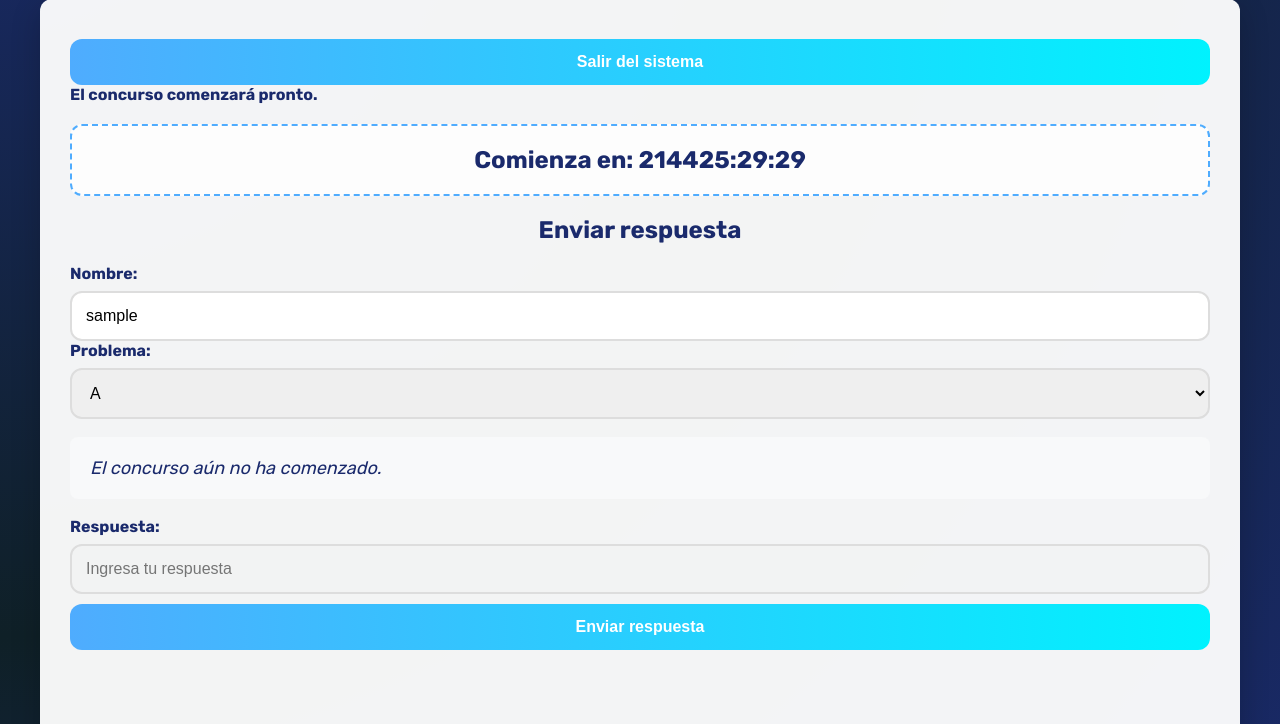
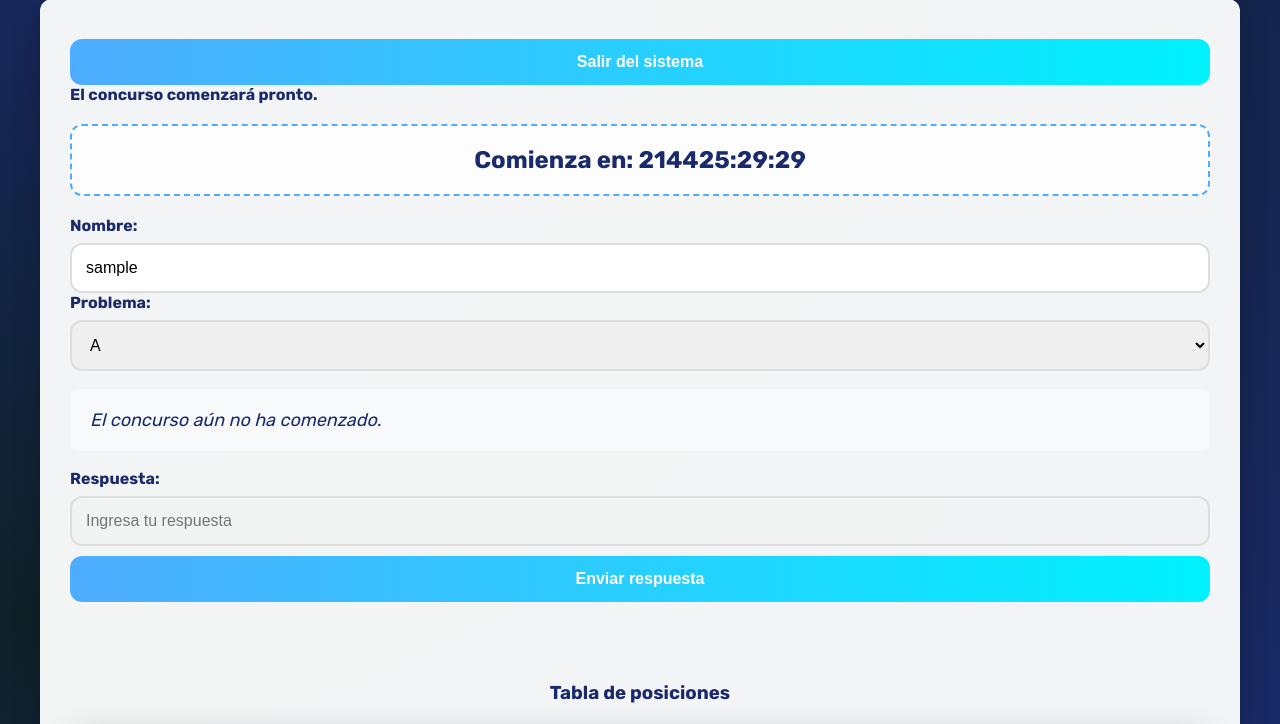
Before and after one commit to Jicotemx/Evaluador, a Flask app: page / in a window 1280 px wide. Shown: the part 204-928 px from the top of the page. Run offline with Flask 3, Linux system fonts and the light colour scheme; the visitor is signed in with stand-in values (Sample User, id 1); data that the repository does not hold is empty; some libraries are stand-ins or nearby versions.

Commit message:
Update index.html

```diff
--- a/templates/index.html
+++ b/templates/index.html
@@ -224,8 +224,6 @@
       </div>
 
       <form id="submitForm">
-        <h2>Enviar respuesta</h2>
-
         <div class="form-group">
           <label for="submitName">Nombre:</label>
           <input type="text" id="submitName" readonly>
```
